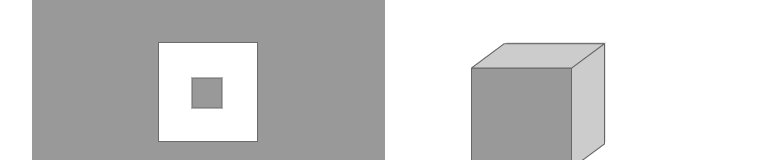
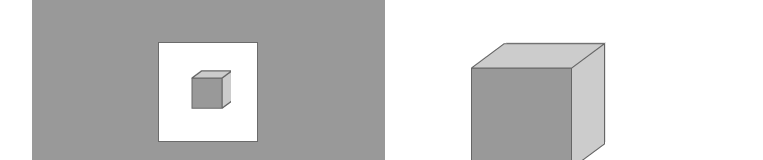
Before and after one commit to wylie/particle17, a React (Create React App) app: page / in a window 1280 px wide. Shown: the part 245-405 px from the top of the page, without its empty margins (258-1021 px from the left). Built offline with nearby package versions, Linux system fonts and the light colour scheme.

Commit message:
turning it on

```diff
--- a/src/styled.js
+++ b/src/styled.js
@@ -47,7 +47,7 @@ export const ImageWrap = styled.div`
     top: 50px;
   }
   &.poop {
-    background: url(${leftBoxOff}) no-repeat;
+    background: url(${leftBoxOn}) no-repeat;
     top: 265px;
     left: 159px;
     width: 40px;
```
